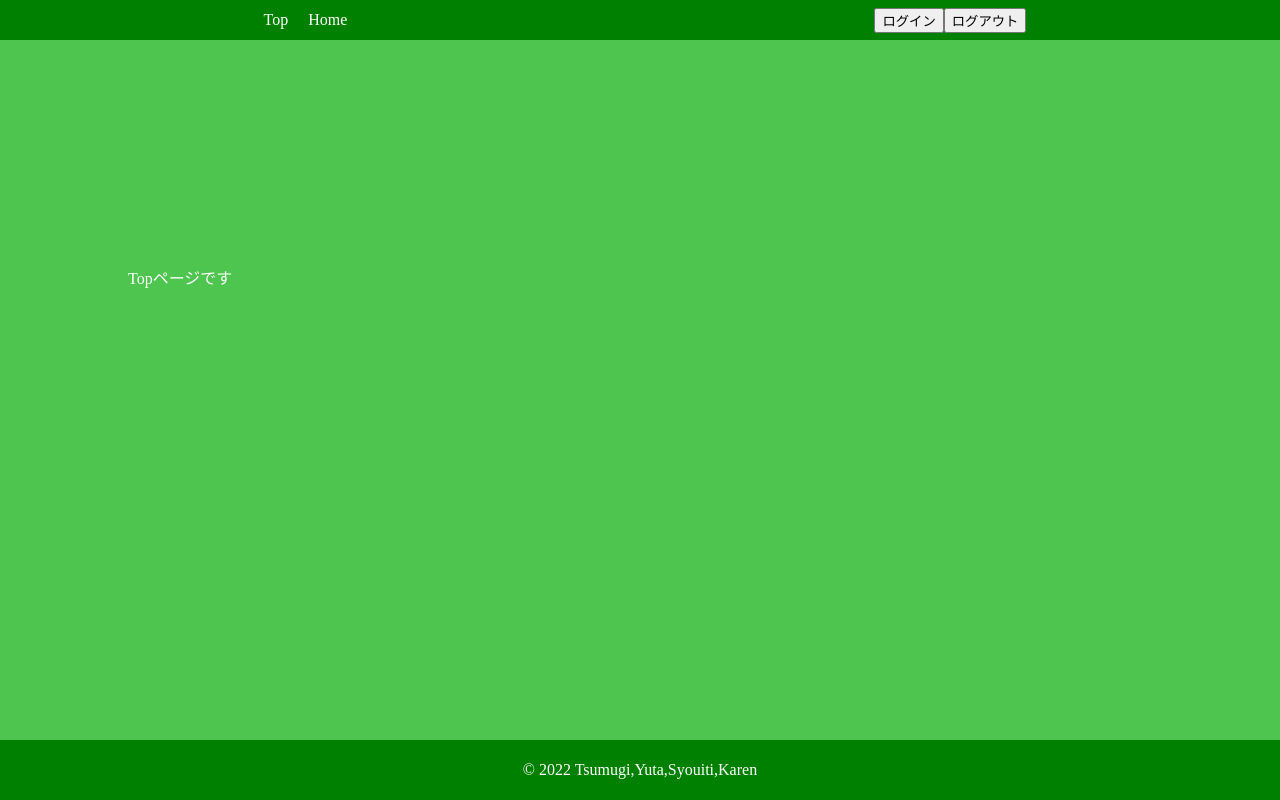
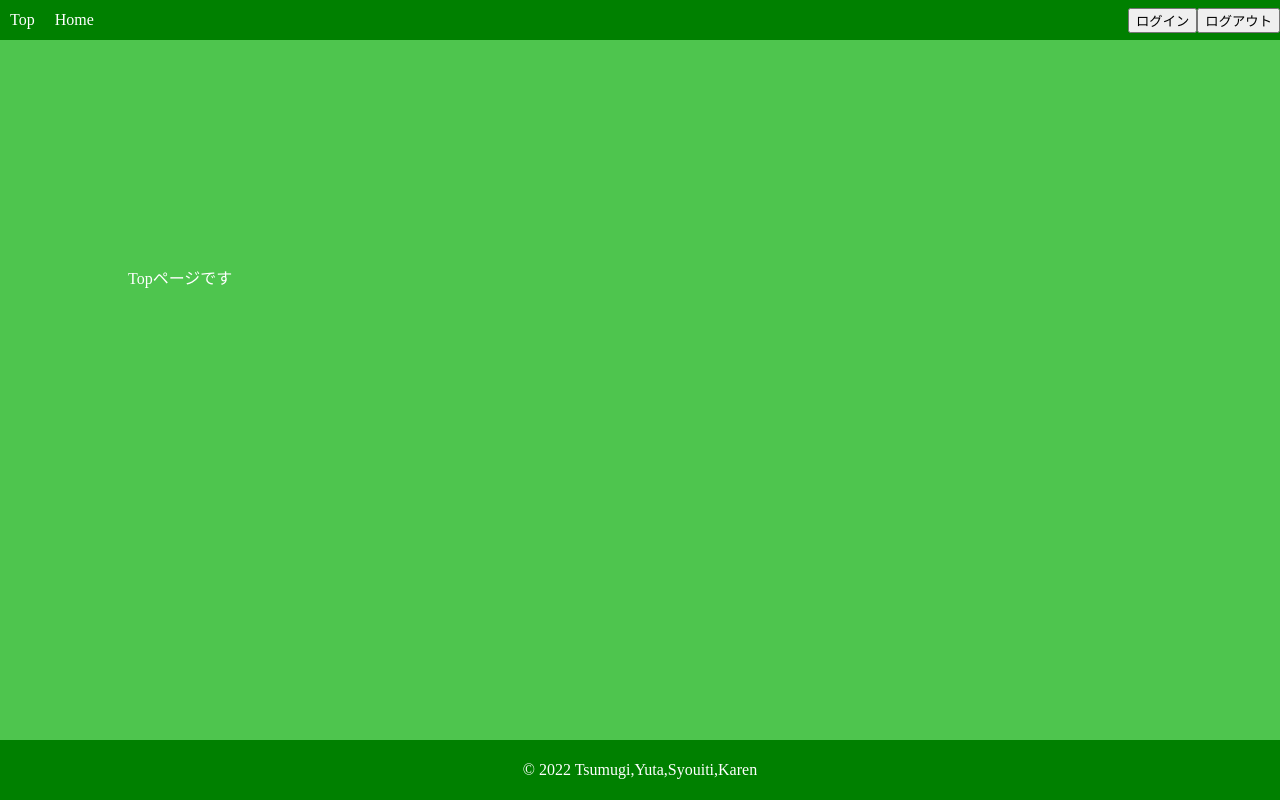
Before and after one commit to Kashiwatennn/2022_06_GiikuHackathon, a React (Create React App) app: page / in a window 1280 px wide. Built offline with nearby package versions, Linux system fonts and the light colour scheme; no server answers.

Commit message:
ヘッダーの位置を変更しました。(上下->真ん中、左右 -> 均等配置)

```diff
--- a/src/components/organisms/Header.tsx
+++ b/src/components/organisms/Header.tsx
@@ -61,8 +61,8 @@ export const Header: FC = () => {
 const SContainer = styled.div`
   background-color: green;
   display: flex;
-  //ヘッダーのボタン左右->"均等配置(左右も開ける)"
-  justify-content: space-around;
+  //ヘッダーのボタン左右->"均等配置(左右は開けない)"
+  justify-content: space-between;
   //ヘッダーのボタン上下->”真ん中”
   align-items: center;
   gap: 10px;
```
